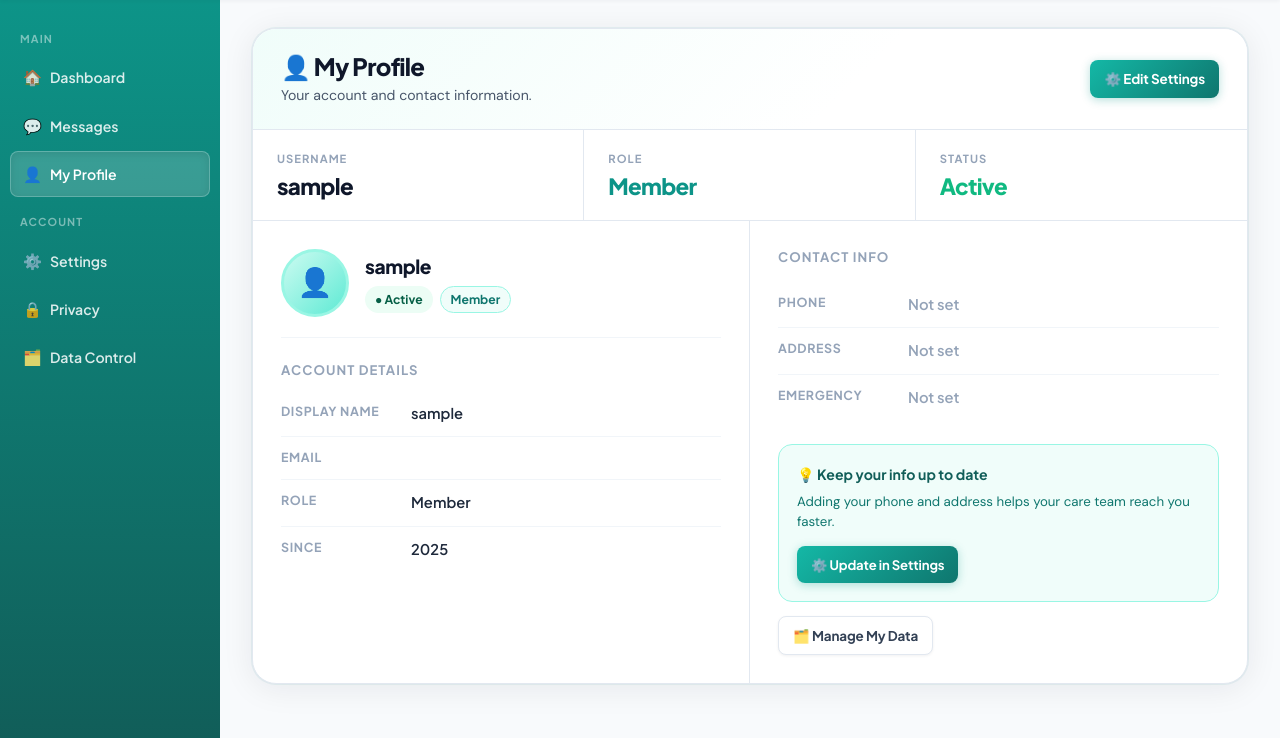
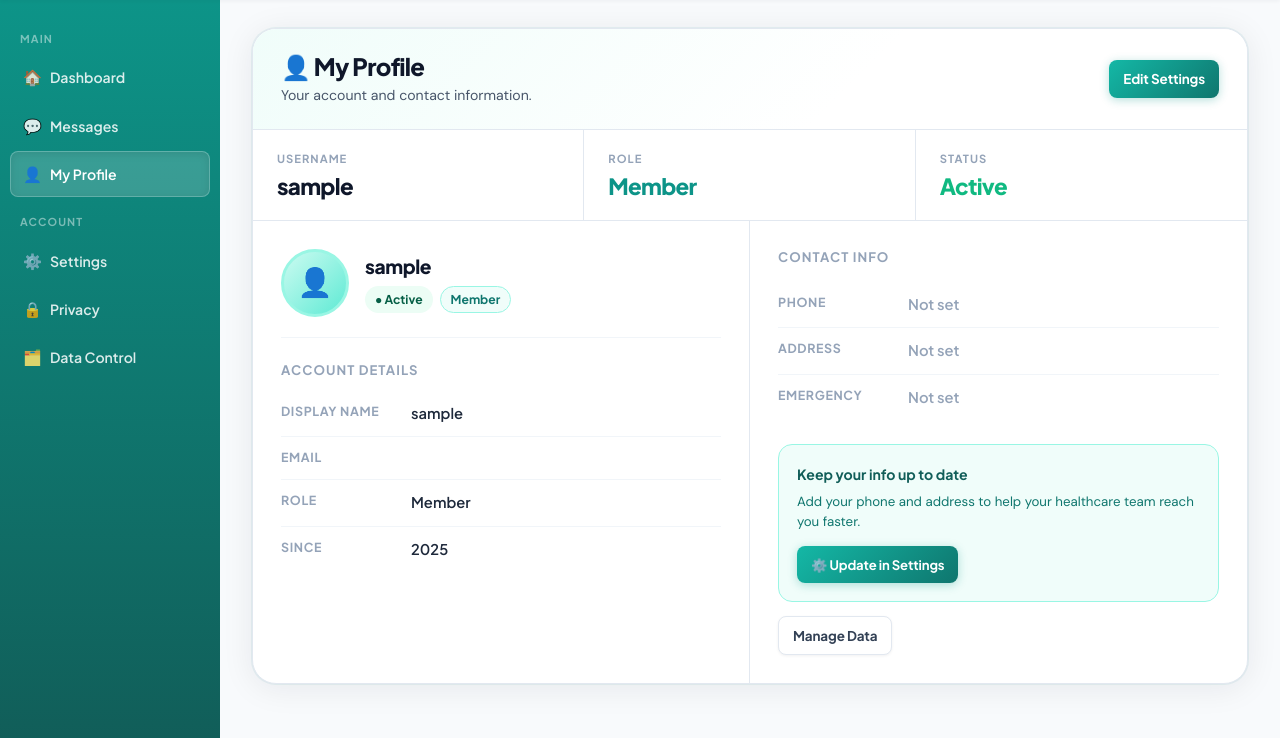
Before and after one commit to TheBobGottfriedFan/CS310_GROUP03, a Django app: page /profile/ in a window 1280 px wide. Shown: the part 62-800 px from the top of the page. Run offline with Django 4.2, Linux system fonts and the light colour scheme; the visitor is signed in with stand-in values (Sample User, id 1); data that the repository does not hold is empty.

Commit message:
Update profile.html

```diff
--- a/portal/templates/portal/profile.html
+++ b/portal/templates/portal/profile.html
@@ -10,7 +10,7 @@
       <h1 style="font-family:var(--font); font-size:1.5rem; font-weight:900; letter-spacing:-0.03em; color:var(--gray-900); margin:0 0 3px;">👤 My Profile</h1>
       <p class="muted" style="margin:0; font-size:0.88rem;">Your account and contact information.</p>
     </div>
-    <a class="btn btn-sm" href="{% url 'portal:settings' %}">⚙️ Edit Settings</a>
+    <a class="btn btn-sm" href="{% url 'portal:settings' %}">Edit Settings</a>
   </div>
 
   <!-- Stats row -->
@@ -101,13 +101,13 @@
       </div>
 
       <div style="margin-top:24px; padding:18px; background:var(--teal-50); border:1px solid var(--teal-200); border-radius:14px;">
-        <p style="font-family:var(--font); font-weight:700; font-size:0.88rem; color:var(--teal-800); margin:0 0 6px;">💡 Keep your info up to date</p>
-        <p style="font-size:0.83rem; color:var(--teal-700); margin:0 0 14px; line-height:1.5;">Adding your phone and address helps your care team reach you faster.</p>
+        <p style="font-family:var(--font); font-weight:700; font-size:0.88rem; color:var(--teal-800); margin:0 0 6px;">Keep your info up to date</p>
+        <p style="font-size:0.83rem; color:var(--teal-700); margin:0 0 14px; line-height:1.5;">Add your phone and address to help your healthcare team reach you faster.</p>
         <a class="btn btn-sm" href="{% url 'portal:settings' %}" style="font-size:0.82rem;">⚙️ Update in Settings</a>
       </div>
 
       <div style="margin-top:14px;">
-        <a class="btn btn-secondary btn-sm" href="{% url 'portal:data_control' %}">🗂️ Manage My Data</a>
+        <a class="btn btn-secondary btn-sm" href="{% url 'portal:data_control' %}">Manage Data</a>
       </div>
     </div>
 
```
